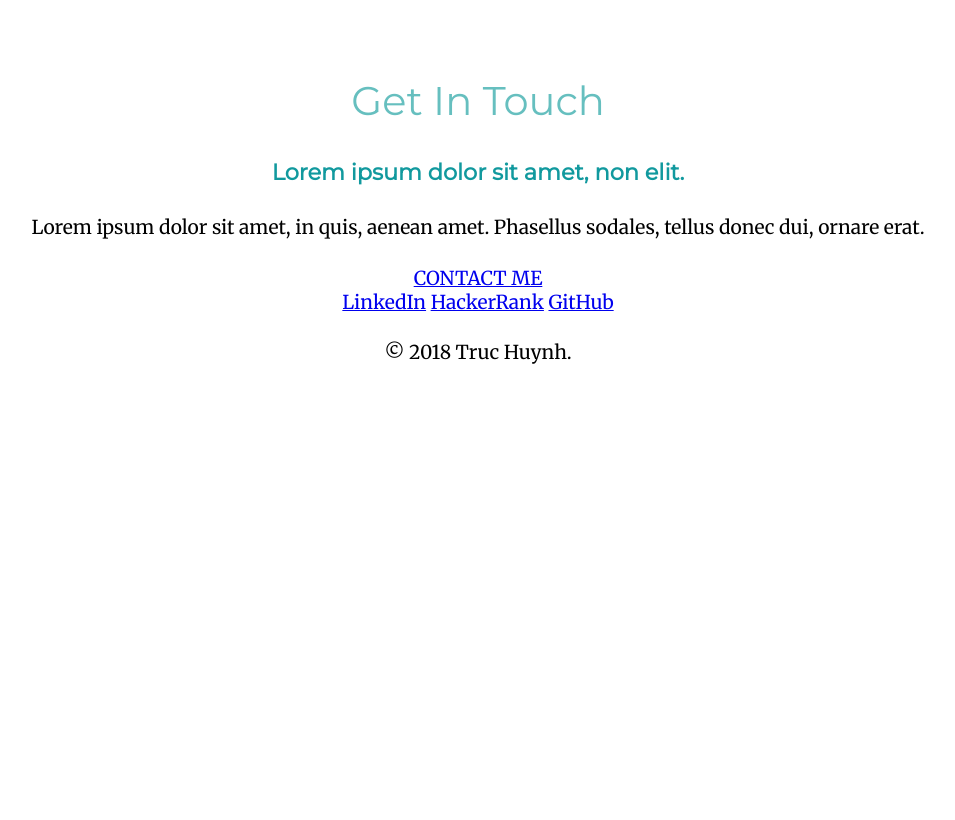
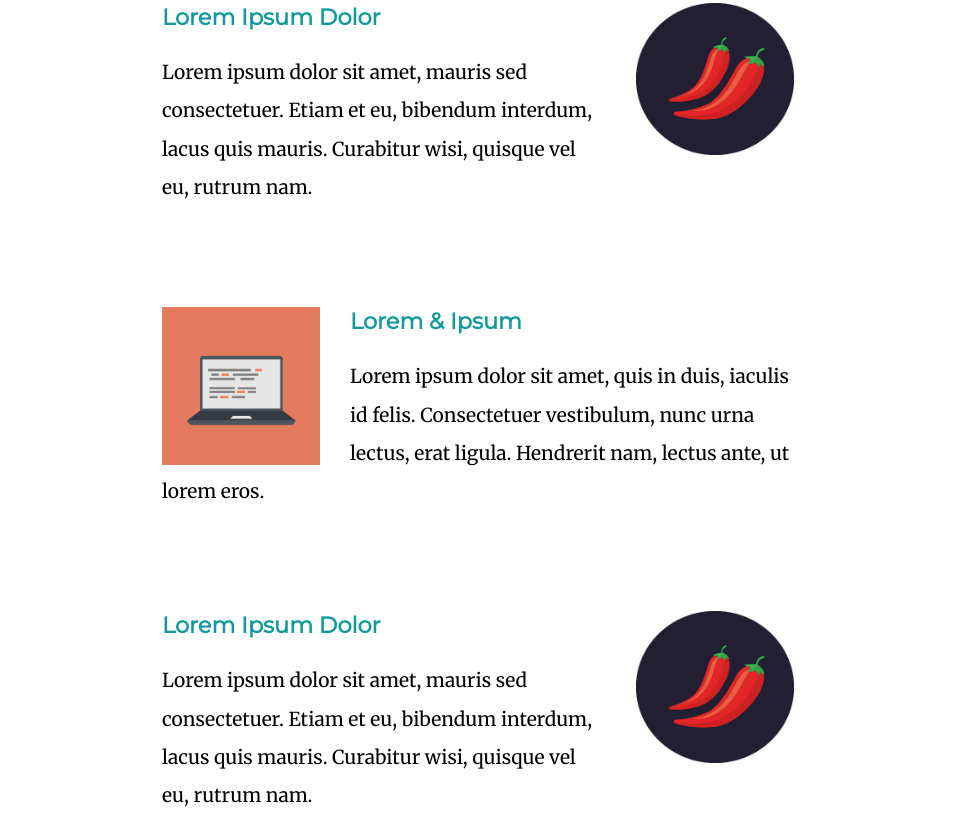
Before and after one commit to jackyhuynh/ProblemSolvingKB, a plain HTML site: page src/Basic_40_resume/index.html in a window 1280 px wide. Shown: the part 1977-2797 px from the top of the page, without its empty margins (162-1117 px from the left). Before the commit the page ends 2368 px from the top, so only its background shows below. Drawn offline with Linux system fonts and the light colour scheme.

Commit message:
Update index.html

```diff
--- a/src/Basic_40_resume/index.html
+++ b/src/Basic_40_resume/index.html
@@ -24,11 +24,15 @@
 
         <div class="middle-container">
             <div class="profile">
-                <img src="images/profile.jpg" alt="profile-img">
+                <img class="profile-img" src="images/profile1.jpg" alt="profile-img">
                 <h2>Hello.</h2>
-                <p>I am a full stack developer and a data enthusiastic. I am also a US Army veteran, an entrepreneurs,
+                <div class="bio-row">
+                    <p>I am a full stack developer and a data enthusiastic. I am also a US Army veteran, an entrepreneurs,
                     a graduate research student, and a dad of 2 cool kids ⭐. </p>
+                </div>
             </div>
+            <!--End profile block -->
+
             <hr>
             <div class="skills">
                 <h2>My Skills.</h2>
@@ -37,14 +41,34 @@
                     <h3>Lorem & Ipsum</h3>
                     <p>Lorem ipsum dolor sit amet, quis in duis, iaculis id felis. Consectetuer vestibulum, nunc urna lectus, erat ligula. Hendrerit nam, lectus ante, ut lorem eros.</p>
                 </div>
+                <!--End skill row 1 -->
+
                 <div class="skill-row">
                     <img class="chilli-img" src="images/chillies.png" alt="chilli-img">
                     <h3>Lorem Ipsum Dolor</h3>
                     <p>Lorem ipsum dolor sit amet, mauris sed consectetuer. Etiam et eu, bibendum interdum, lacus quis mauris. Curabitur wisi, quisque vel eu, rutrum nam.</p>
                 </div>
+                <!--End skill row 2 -->
+
+                <div class="skill-row">
+                    <img class="code-img" src="images/computer.png" alt="computer-img">
+                    <h3>Lorem & Ipsum</h3>
+                    <p>Lorem ipsum dolor sit amet, quis in duis, iaculis id felis. Consectetuer vestibulum, nunc urna lectus, erat ligula. Hendrerit nam, lectus ante, ut lorem eros.</p>
+                </div>
+                <!--End skill row 3 -->
+
+                <div class="skill-row">
+                    <img class="chilli-img" src="images/chillies.png" alt="chilli-img">
+                    <h3>Lorem Ipsum Dolor</h3>
+                    <p>Lorem ipsum dolor sit amet, mauris sed consectetuer. Etiam et eu, bibendum interdum, lacus quis mauris. Curabitur wisi, quisque vel eu, rutrum nam.</p>
+                </div>
+                <!--End skill row 4 -->
             </div>
+            <!--End skill block -->
+
             <hr>
             <div class="contact-me">
+
         <h2>Get In Touch</h2>
         <h3>Lorem ipsum dolor sit amet, non elit.</h3>
         <p>Lorem ipsum dolor sit amet, in quis, aenean amet. Phasellus sodales, tellus donec dui, ornare erat.</p>
```
